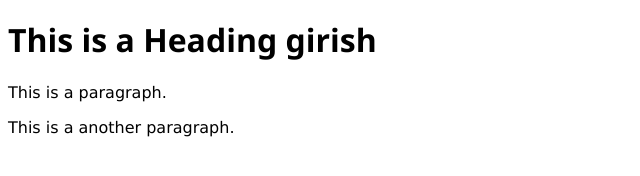
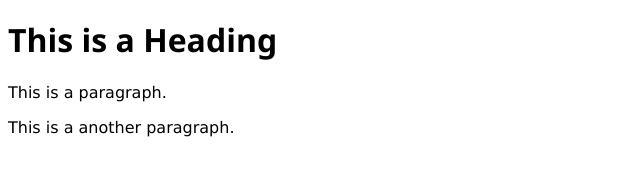
Before and after one commit to girish-icon/beginner, a plain HTML site: page index.html in a window 1280 px wide. Shown: the part 30-206 px from the top of the page, without its empty margins (0-640 px from the left). Drawn offline with Linux system fonts and the light colour scheme.

Commit message:
Removed name

```diff
--- a/index.html
+++ b/index.html
@@ -13,7 +13,7 @@ h1,h2,h3,h4,h5,h6 {font-family:"Segoe UI",sans-serif}
 
 <img src="img_la.jpg" alt="LA" style="width:100%">
 
-<h1>This is a Heading girish</h1>
+<h1>This is a Heading </h1>
 <p>This is a paragraph.</p>
 <p>This is a another paragraph.</p>
 
```
